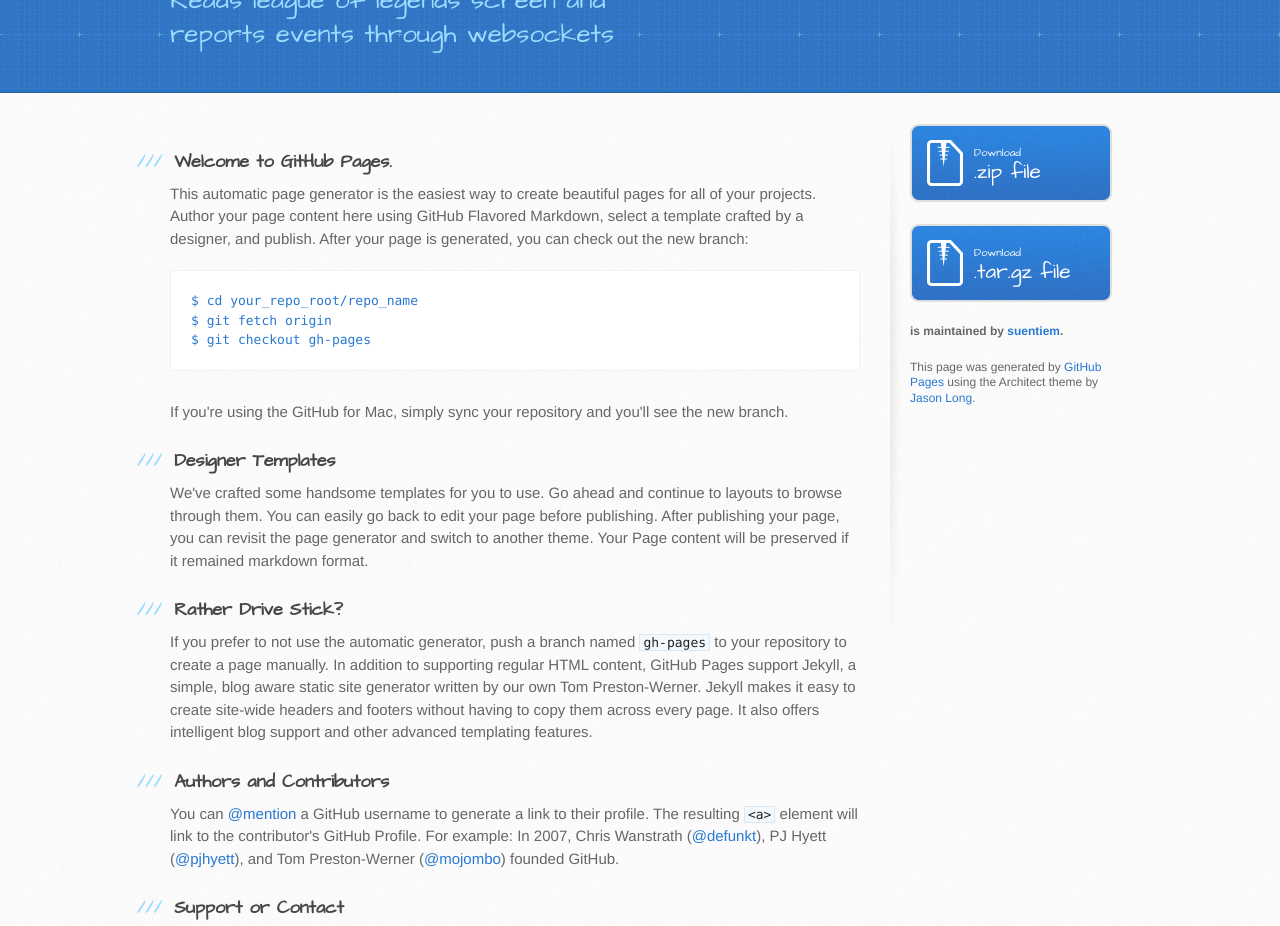
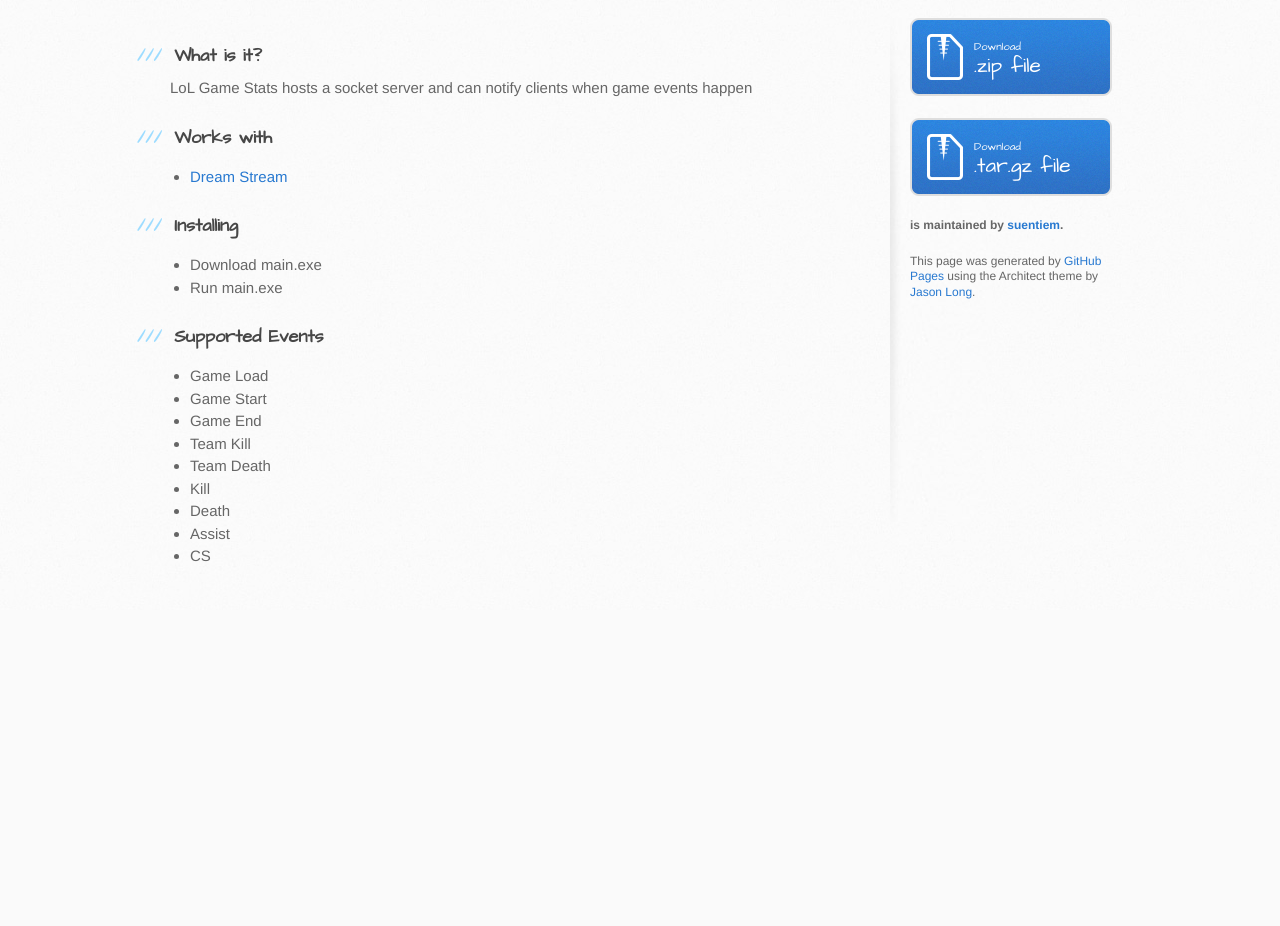
Before and after one commit to suentiem/League-Stats, a plain HTML site: page index.html in a window 1280 px wide. Shown: the part 286-1212 px from the top of the page. After the commit the page ends 896 px from the top, so only its background shows below. Drawn offline with Linux system fonts and the light colour scheme.

```diff
--- a/index.html
+++ b/index.html
@@ -13,14 +13,14 @@
     <script src="//html5shiv.googlecode.com/svn/trunk/html5.js"></script>
     <![endif]-->
 
-    <title>League of Legends - Game Stats Server by suentiem</title>
+    <title>LoL Game Stats by suentiem</title>
   </head>
 
   <body>
     <header>
       <div class="inner">
-        <h1>League of Legends - Game Stats Server</h1>
-        <h2>Reads league of legends screen and reports events through websockets</h2>
+        <h1>LoL Game Stats</h1>
+        <h2>Game stats with web sockets</h2>
         <a href="https://github.com/suentiem/League-Stats" class="button"><small>View project on</small> GitHub</a>
       </div>
     </header>
@@ -29,36 +29,39 @@
       <div class="inner clearfix">
         <section id="main-content">
           <h3>
-<a id="welcome-to-github-pages" class="anchor" href="#welcome-to-github-pages" aria-hidden="true"><span class="octicon octicon-link"></span></a>Welcome to GitHub Pages.</h3>
+<a id="what-is-it" class="anchor" href="#what-is-it" aria-hidden="true"><span class="octicon octicon-link"></span></a>What is it?</h3>
 
-<p>This automatic page generator is the easiest way to create beautiful pages for all of your projects. Author your page content here using GitHub Flavored Markdown, select a template crafted by a designer, and publish. After your page is generated, you can check out the new branch:</p>
-
-<pre><code>$ cd your_repo_root/repo_name
-$ git fetch origin
-$ git checkout gh-pages
-</code></pre>
-
-<p>If you're using the GitHub for Mac, simply sync your repository and you'll see the new branch.</p>
+<p>LoL Game Stats hosts a socket server and can notify clients when game events happen</p>
 
 <h3>
-<a id="designer-templates" class="anchor" href="#designer-templates" aria-hidden="true"><span class="octicon octicon-link"></span></a>Designer Templates</h3>
+<a id="works-with" class="anchor" href="#works-with" aria-hidden="true"><span class="octicon octicon-link"></span></a>Works with</h3>
 
-<p>We've crafted some handsome templates for you to use. Go ahead and continue to layouts to browse through them. You can easily go back to edit your page before publishing. After publishing your page, you can revisit the page generator and switch to another theme. Your Page content will be preserved if it remained markdown format.</p>
+<ul>
+<li><a href="http://suentiem.github.io/Dream-Stream/">Dream Stream</a></li>
+</ul>
 
 <h3>
-<a id="rather-drive-stick" class="anchor" href="#rather-drive-stick" aria-hidden="true"><span class="octicon octicon-link"></span></a>Rather Drive Stick?</h3>
+<a id="installing" class="anchor" href="#installing" aria-hidden="true"><span class="octicon octicon-link"></span></a>Installing</h3>
 
-<p>If you prefer to not use the automatic generator, push a branch named <code>gh-pages</code> to your repository to create a page manually. In addition to supporting regular HTML content, GitHub Pages support Jekyll, a simple, blog aware static site generator written by our own Tom Preston-Werner. Jekyll makes it easy to create site-wide headers and footers without having to copy them across every page. It also offers intelligent blog support and other advanced templating features.</p>
+<ul>
+<li>Download main.exe</li>
+<li>Run main.exe</li>
+</ul>
 
 <h3>
-<a id="authors-and-contributors" class="anchor" href="#authors-and-contributors" aria-hidden="true"><span class="octicon octicon-link"></span></a>Authors and Contributors</h3>
+<a id="supported-events" class="anchor" href="#supported-events" aria-hidden="true"><span class="octicon octicon-link"></span></a>Supported Events</h3>
 
-<p>You can <a href="https://github.com/blog/821" class="user-mention">@mention</a> a GitHub username to generate a link to their profile. The resulting <code>&lt;a&gt;</code> element will link to the contributor's GitHub Profile. For example: In 2007, Chris Wanstrath (<a href="https://github.com/defunkt" class="user-mention">@defunkt</a>), PJ Hyett (<a href="https://github.com/pjhyett" class="user-mention">@pjhyett</a>), and Tom Preston-Werner (<a href="https://github.com/mojombo" class="user-mention">@mojombo</a>) founded GitHub.</p>
-
-<h3>
-<a id="support-or-contact" class="anchor" href="#support-or-contact" aria-hidden="true"><span class="octicon octicon-link"></span></a>Support or Contact</h3>
-
-<p>Having trouble with Pages? Check out the documentation at <a href="https://help.github.com/pages">https://help.github.com/pages</a> or contact <a href="mailto:support@github.com">support@github.com</a> and we’ll help you sort it out.</p>
+<ul>
+<li>Game Load</li>
+<li>Game Start</li>
+<li>Game End</li>
+<li>Team Kill</li>
+<li>Team Death</li>
+<li>Kill</li>
+<li>Death</li>
+<li>Assist</li>
+<li>CS</li>
+</ul>
         </section>
 
         <aside id="sidebar">
```
Also changed, not shown: params.json (+1 -1 lines).
